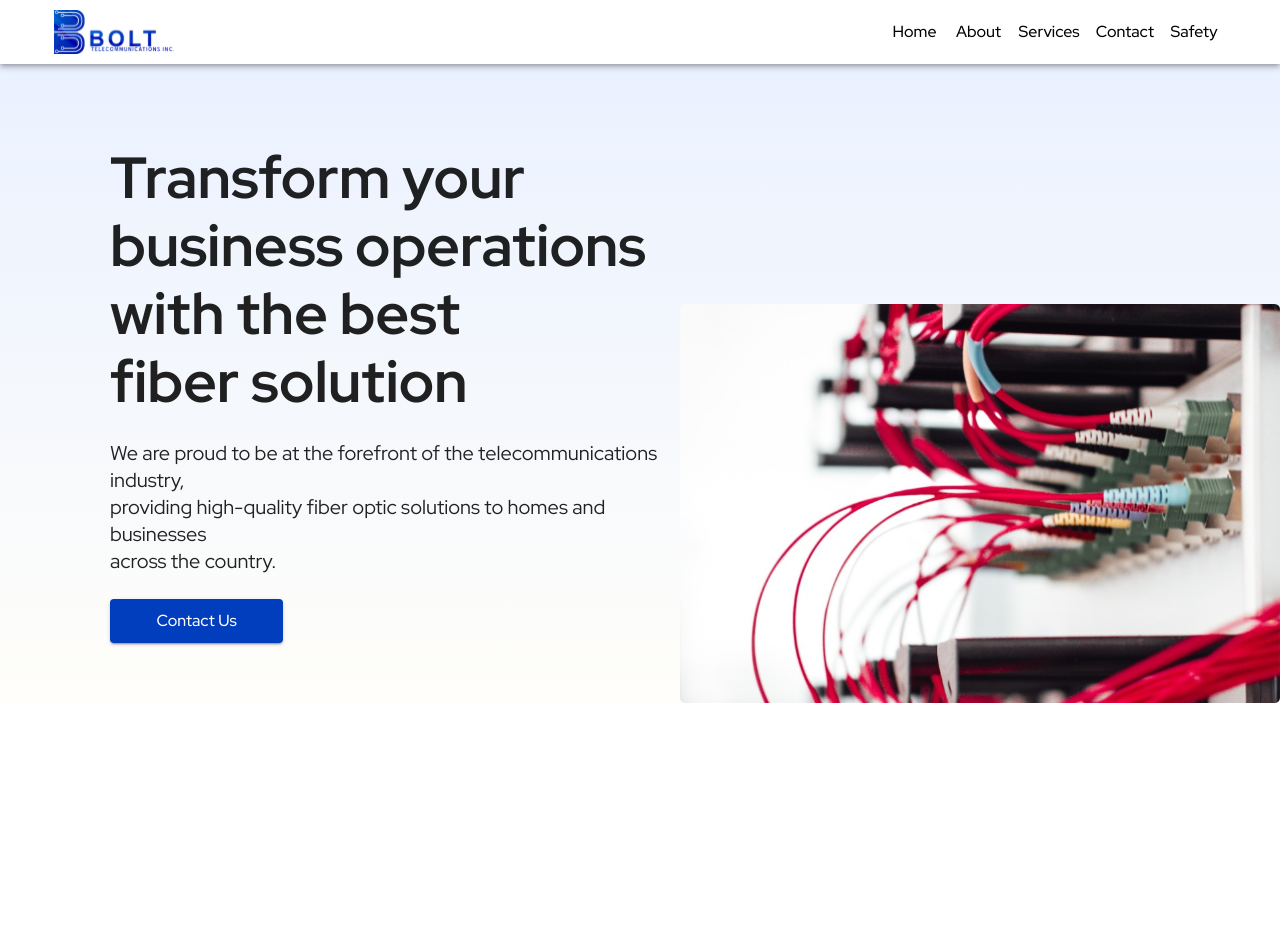
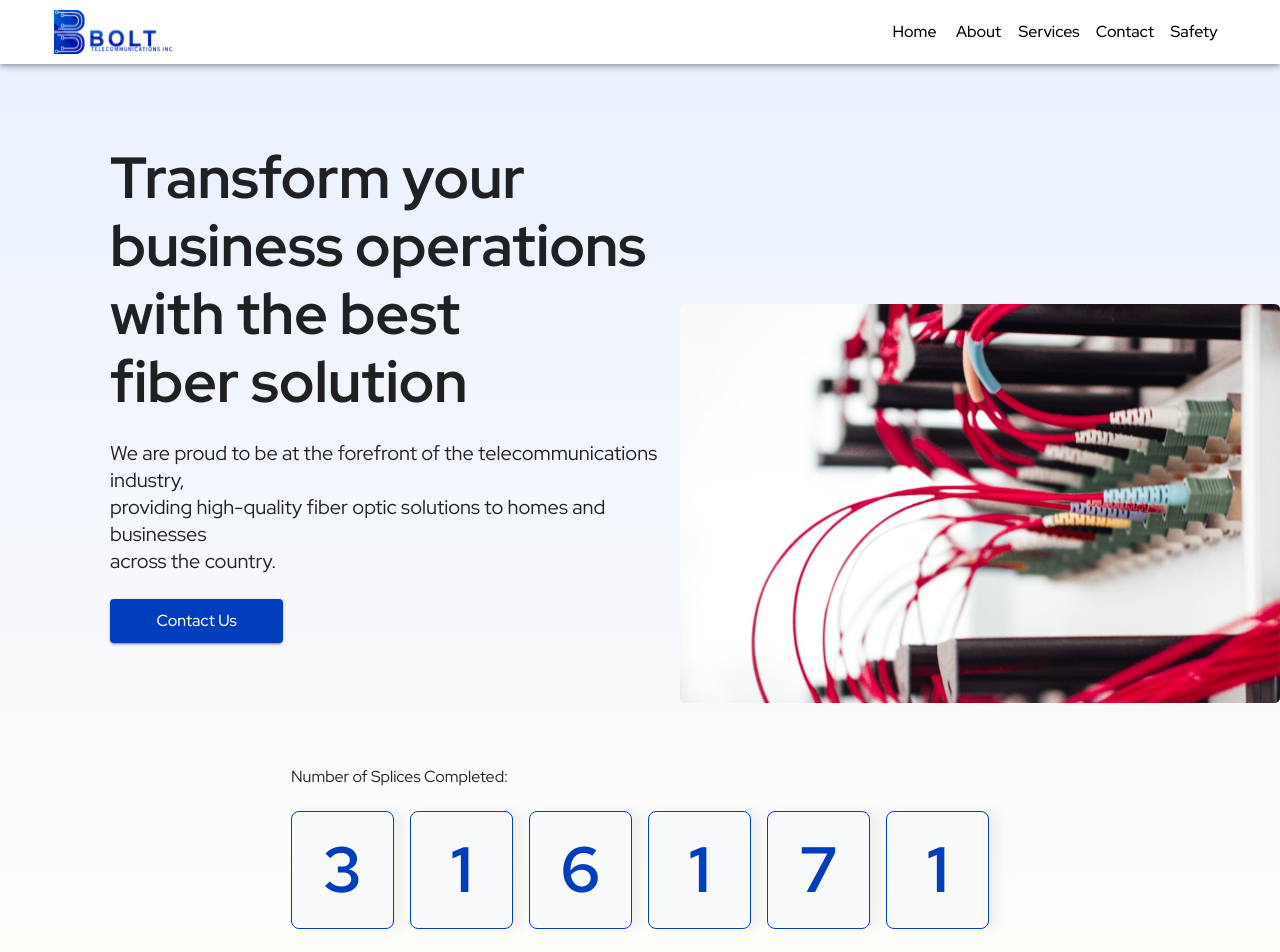
Before and after one commit to techiesodiq/bolt-v2, a React (Create React App) app: page / in a window 1280 px wide. Shown: the top 952 px of the page. Before the commit the page ends 800 px from the top, so only its background shows below. Built offline with nearby package versions, Linux system fonts and the light colour scheme; the HTML template or start-up script is replaced by a standard one.

Commit message:
Worked on counter component

```diff
--- /dev/null
+++ b/src/components/Counter.js
@@ -0,0 +1,29 @@
+import { Box, Typography } from "@mui/material";
+import data from "../data/text.json";
+import NumberDisplay from "./NumberDisplay";
+
+const { title, count } = data.home.count;
+
+const Counter = () => {
+  return (
+    <Box
+      sx={{
+        display: "flex",
+        alignItems: "center",
+        justifyContent: "center",
+        padding: "60px",
+      }}
+    >
+      <Box sx={{ display: "flex", flexDirection: "column" }}>
+        <Typography variant="body3" sx={{ mb: "20px" }}>
+          {title}
+        </Typography>
+        <Box width="100%">
+          <NumberDisplay number={count} />
+        </Box>
+      </Box>
+    </Box>
+  );
+};
+
+export default Counter;
--- a/src/components/Hero.js
+++ b/src/components/Hero.js
@@ -1,45 +1,42 @@
 import { Grid, Typography } from "@mui/material";
 import images from "../data/images.json";
+import heroText from "../data/text.json";
 import LinkButton from "./LinkButton";
 
+const { title, subtitle } = heroText.home.hero;
+const titleBreakingPointString = "best";
+const subtitleBreakingPointString1 = ",";
+const subtitleBreakingPointString2 = "businesses";
+const titleTextToArray = title.split(titleBreakingPointString);
+const subtitleTextToArray1 = subtitle.split(subtitleBreakingPointString1);
+const subtitleTextToArray2 = subtitleTextToArray1[1].split(
+  subtitleBreakingPointString2
+);
 const heroImage = images.heros.hero1;
 
 const Hero = () => {
+  const updatedTitle = (
+    <Typography variant="h1" fontWeight="bold" color="header">
+      {titleTextToArray[0] + " " + titleBreakingPointString}
+      <br />
+      {titleTextToArray[1]}
+    </Typography>
+  );
+
+  const updatedSubtitle = (
+    <Typography variant="body2" color="body">
+      {subtitleTextToArray1[0] + subtitleBreakingPointString1} <br />{" "}
+      {subtitleTextToArray2[0] + " " + subtitleBreakingPointString2} <br />{" "}
+      {subtitleTextToArray2[1]}
+    </Typography>
+  );
+
   return (
-    // <Box sx={{ width: "100%" }}>
-    //   <Grid container rowSpacing={1} columnSpacing={{ xs: 1, sm: 2, md: 3 }}>
-    //     <Grid item xs={6}>
-    //       <Box pl="22px">
-    //         <Box>
-    //           <Typography variant="h1" color="header">
-    //             Transform your business operations with the best fiber solution
-    //           </Typography>
-    //         </Box>
-    //         <Box>
-    //           <Typography variant="body2" color="body">
-    //             We are proud to be at the forefront of the telecommunications
-    //             industry, providing high-quality fiber optic solutions to homes
-    //             and businesses across the country.
-    //           </Typography>
-    //         </Box>
-    //         <Box>
-    //           <LinkButton to="/contact" text="Contact Us" />
-    //         </Box>
-    //       </Box>
-    //     </Grid>
-    //     <Grid item xs={6}>
-    //       <Box>
-    //         <img src={heroImage} alt="hero" />
-    //       </Box>
-    //     </Grid>
-    //   </Grid>
-    // </Box>
     <Grid
       container
       sx={{
         pl: "80px",
         pt: "80px",
-        background: "linear-gradient(to bottom, #EAF1FF, #FFFEFA)",
       }}
     >
       {/* Left Part */}
@@ -51,19 +48,10 @@ const Hero = () => {
           spacing={3}
           sx={{ height: "100%", pl: "30px" }}
         >
-          <Grid item>
-            <Typography variant="h1" fontWeight="bold" color="header">
-              Transform your business operations with the best <br />
-              fiber solution
-            </Typography>
-          </Grid>
+          <Grid item>{updatedTitle}</Grid>
           <Grid item>
             <Typography variant="body2" color="body">
-              We are proud to be at the forefront of the telecommunications
-              industry, <br />
-              providing high-quality fiber optic solutions to homes and
-              businesses <br />
-              across the country.
+              {updatedSubtitle}
             </Typography>
           </Grid>
           <Grid item>
@@ -74,12 +62,7 @@ const Hero = () => {
 
       {/* Right Part */}
       <Grid item xs={12} md={6} sx={{ pt: "100px" }}>
-        <Grid
-          container
-          justifyContent="flex-end"
-          alignItems="flex-end"
-          //   sx={{ mt: "50px" }}
-        >
+        <Grid container justifyContent="flex-end" alignItems="flex-end">
           <img
             src={heroImage}
             alt="Hero"
--- /dev/null
+++ b/src/components/HomeService.js
@@ -0,0 +1,13 @@
+import { Typography } from "@mui/material";
+import { Box } from "@mui/system";
+import React from "react";
+
+const HomeService = () => {
+  return (
+    <Box background="#FFFDF6" padding="20px 60px">
+      <Typography variant="h3"></Typography>
+    </Box>
+  );
+};
+
+export default HomeService;
--- /dev/null
+++ b/src/components/NumberDisplay.js
@@ -0,0 +1,32 @@
+import { Paper, Stack, styled } from "@mui/material";
+
+const NumberDisplay = ({ number }) => {
+  const digits = Array.from(String(number), Number);
+  const Item = styled(Paper)(({ theme }) => ({
+    backgroundColor: "#F9FAFB",
+    ...theme.typography.body2,
+    display: "flex",
+    alignItems: "center",
+    justifyContent: "center",
+    textAlign: "center",
+    width: "103px",
+    height: "118px",
+    color: theme.palette.primary.main,
+    border: "0.3px solid #013EBD",
+    borderRadius: "8px",
+    boxShadow: "10px 0px 10px rgba(206, 206, 206, 0.25)",
+    fontSize: "64px",
+    fontWeight: "600",
+    lineHeight: "48px",
+  }));
+
+  return (
+    <Stack direction="row" spacing={2}>
+      {digits.map((digit, index) => (
+        <Item key={index}>{digit}</Item>
+      ))}
+    </Stack>
+  );
+};
+
+export default NumberDisplay;
--- /dev/null
+++ b/src/data/text.json
@@ -0,0 +1,54 @@
+{
+  "home": {
+    "hero": {
+      "title": "Transform your business operations with the best fiber solution",
+      "subtitle": "We are proud to be at the forefront of the telecommunications industry, providing high-quality fiber optic solutions to homes and businesses across the country."
+    },
+    "count": {
+      "title": "Number of Splices Completed:",
+      "count": 316171
+    },
+    "service": {
+      "title": "We offer the best fibre optic solutions",
+      "subtitle": "Our highly trained team have the experience and expertise necessary to complete your project on time, within budget and to your specifications. Our vision is to provide you with the best services for your telecommunication needs.",
+      "solutions": [
+        {
+          "header": "Fibre To The Home (FTTH)",
+          "description": "Fibre To The Home (FTTH) is a high-speed broadband internet service that utilizes optical fiber cable to provide internet connectivity directly to individual homes or buildings."
+        },
+        {
+          "header": "Fibre To The Building (FTTB)",
+          "description": "Fibre To The Home (FTTH) is a high-speed broadband internet service that utilizes optical fiber cable to provide internet connectivity directly to individual homes or buildings."
+        },
+        {
+          "header": "Fibre To The Curb (FTTC)",
+          "description": "Fibre To The Home (FTTH) is a high-speed broadband internet service that utilizes optical fiber cable to provide internet connectivity directly to individual homes or buildings."
+        },
+        {
+          "header": "Fibre To The Room (FTTR)",
+          "description": "Fibre To The Home (FTTH) is a high-speed broadband internet service that utilizes optical fiber cable to provide internet connectivity directly to individual homes or buildings."
+        }
+      ]
+    },
+    "safety": {
+      "title": "Health and Safety",
+      "subtitle": "Our highly trained team have the experience and expertise necessary to complete your project on time, within budget and to your specifications. Our vision is to provide you with the best services for your telecommunication needs.",
+      "details1": {
+        "header": "Safety Initiatives",
+        "description": "BOLT has played a key role in developing training systems to assist industry in meeting the new workplace electrical safety standards. We have also produced safety videos that are shared with industry allowing other companies to utilize these tools in the spirit of creating safer workplaces."
+      },
+      "details2": {
+        "header": "Safety Initiatives",
+        "description": "BOLT has played a key role in developing training systems to assist industry in meeting the new workplace electrical safety standards. We have also produced safety videos that are shared with industry allowing other companies to utilize these tools in the spirit of creating safer workplaces."
+      },
+      "details3": {
+        "header": "Safety Initiatives",
+        "description": "BOLT has played a key role in developing training systems to assist industry in meeting the new workplace electrical safety standards. We have also produced safety videos that are shared with industry allowing other companies to utilize these tools in the spirit of creating safer workplaces."
+      }
+    }
+  },
+  "about": {},
+  "service": {},
+  "contact": {},
+  "safety": {}
+}
--- a/src/pages/Home.js
+++ b/src/pages/Home.js
@@ -1,10 +1,16 @@
 import { Box } from "@mui/system";
+import Counter from "../components/Counter";
 import Hero from "../components/Hero";
+import HomeService from "../components/HomeService";
 
 const Home = () => {
   return (
     <Box>
-      <Hero />
+      <Box sx={{ background: "linear-gradient(to bottom, #EAF1FF, #FFFEFA)" }}>
+        <Hero />
+        <Counter />
+      </Box>
+      <HomeService />
     </Box>
   );
 };
```
Also changed, not shown: src/utils/helperFunction.js (added).
